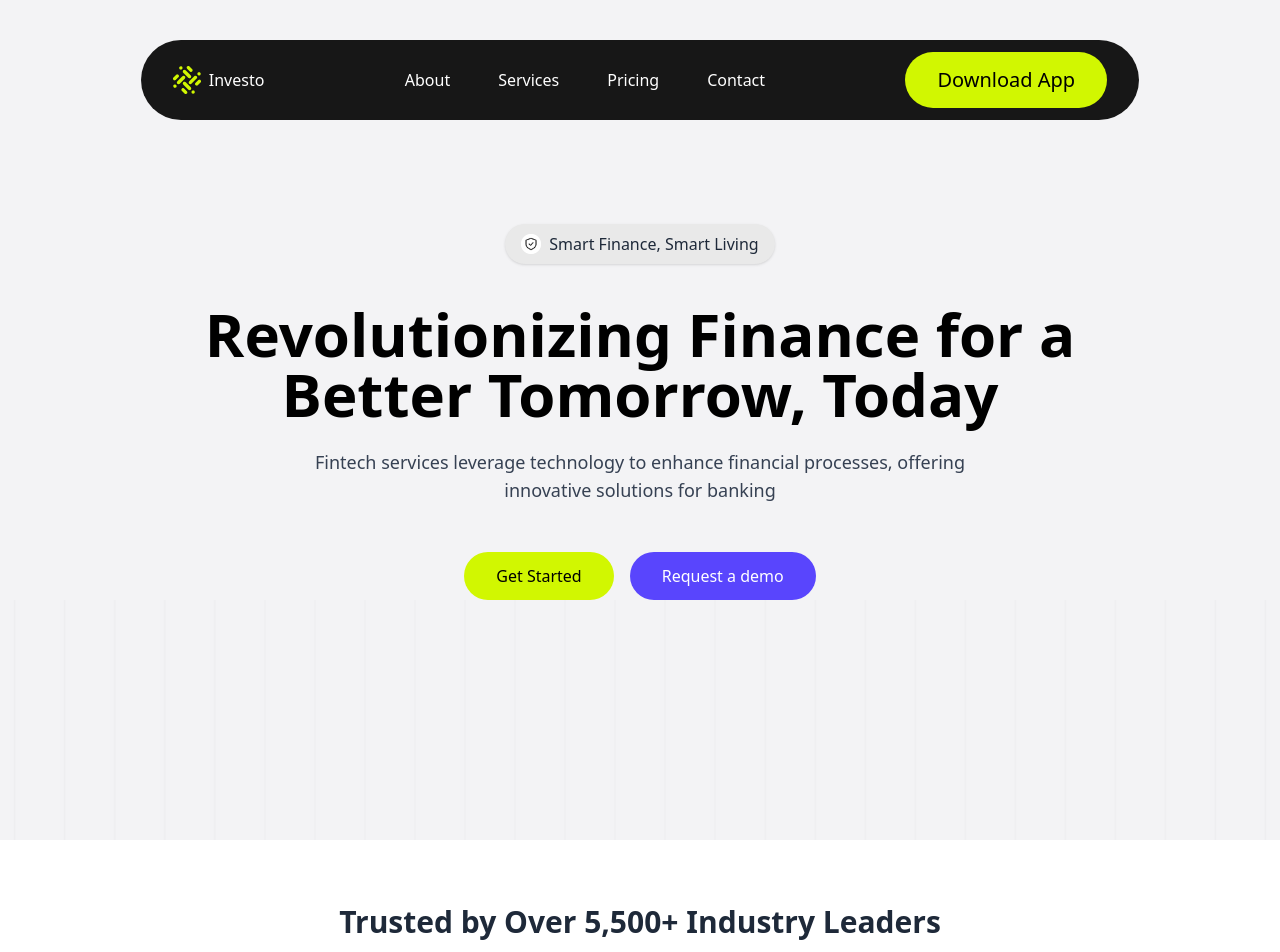
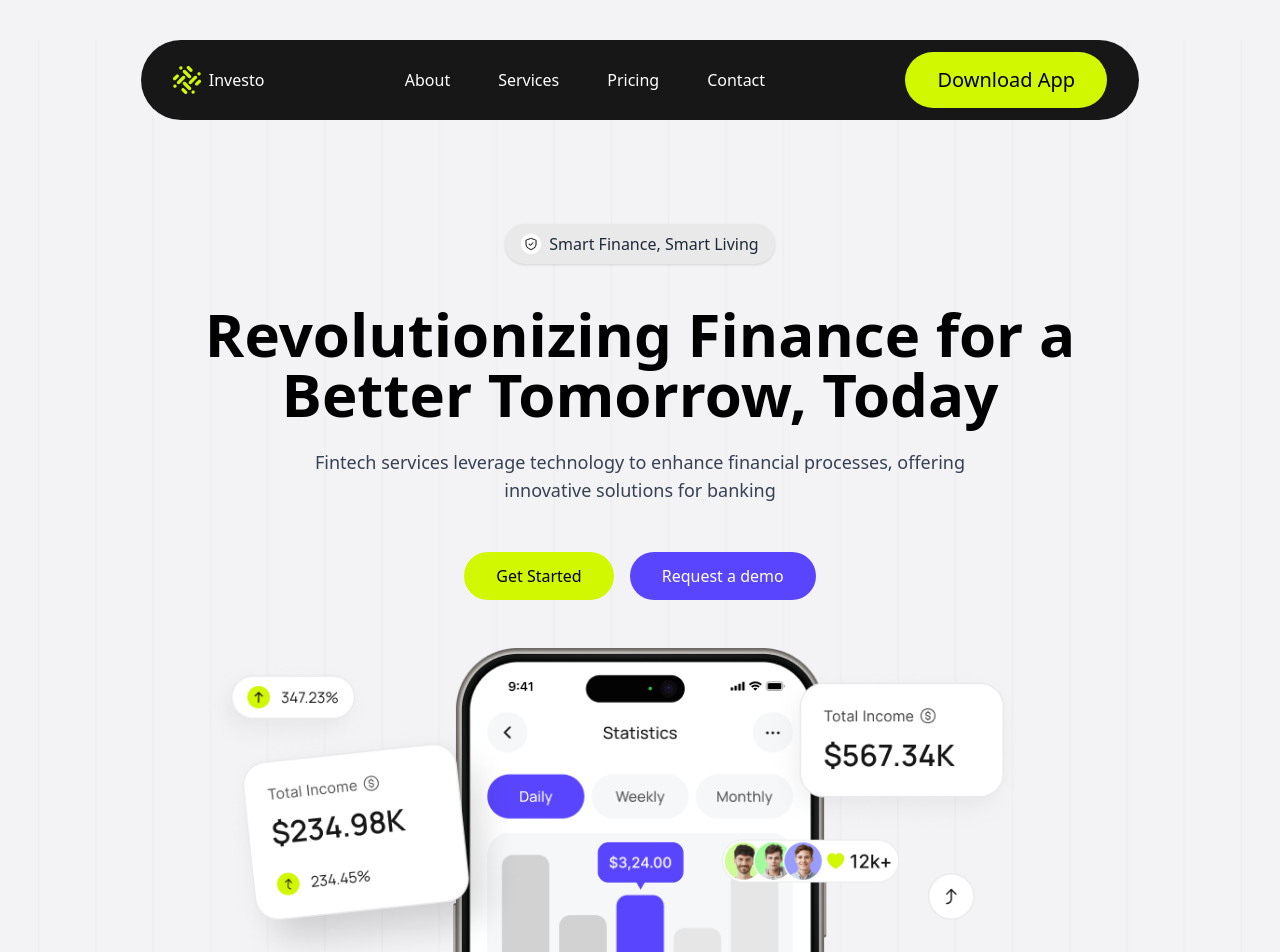
Before and after one commit to 9ightshade/investo, a Next.js app: page / in a window 1280 px wide. Shown: the top 952 px of the page. Built offline with nearby package versions, Linux system fonts and the light colour scheme.

Commit message:
bg and image fixes

```diff
--- a/components/cta/appDownload.tsx
+++ b/components/cta/appDownload.tsx
@@ -3,44 +3,15 @@ import React from "react";
 
 export default function AppDownloadSection() {
   return (
-    <section
-      className="bg-white py-16"
-     >
+    <section className="bg-white py-16">
       <div className="container mx-auto px-4">
-        <div className="bg-[#171717] relative overflow-hidden rounded-3xl py-16 px-6 text-center max-w-6xl mx-auto"
-         style={{
-          backgroundImage: "url('/ctabg.png')",
-          backgroundRepeat: "no-repeat",
-          backgroundPosition: "center",
-        }}
-        >
-          {/* Grid overlay - using pseudo-element with custom styling */}
-          <div
-            className="absolute inset-0 opacity-20"
-            style={{
-              backgroundImage: `
-              linear-gradient(rgba(255, 255, 255, 0.1) 2px, transparent 2px),
-              linear-gradient(90deg, rgba(255, 255, 255, 0.1) 1px, transparent 2px)
-            `,
-              backgroundSize: "40px 40px",
-            }}></div>
-
-          {/* Vignette/gradient overlay */}
-          <div
-            className="absolute inset-0 opacity-70"
-            style={{
-              background:
-                "radial-gradient(circle at center, transparent 0%, rgba(0, 0, 0, 0.5) 100%)",
-            }}></div>
-
-          {/* Light highlight in corner */}
-          <div
-            className="absolute top-0 left-0 w-full h-full opacity-10"
-            style={{
-              background:
-                "radial-gradient(circle at 25% 25%, rgba(255, 255, 255, 0.3) 0%, transparent 60%)",
-            }}></div>
-
+        <div
+          className="bg-[#171717] relative overflow-hidden rounded-3xl py-16 px-6 text-center max-w-6xl mx-auto"
+          style={{
+            backgroundImage: "url('/ctabg.png')",
+            backgroundRepeat: "no-repeat",
+            backgroundPosition: "center",
+          }}>
           <div className="max-w-3xl mx-auto">
             <h2 className="text-white text-4xl sm:text-5xl font-bold mb-6">
               Download Our App Free and Enjoy Exclusive Features!
--- a/components/cta/stats.tsx
+++ b/components/cta/stats.tsx
@@ -7,8 +7,8 @@ export default function StatsSection() {
       <div className="container mx-auto px-4 max-w-6xl">
         <div className="grid grid-cols-1 md:grid-cols-3 gap-8 text-center md:text-left">
           {/* Users Stat */}
-          <div className="flex flex-col items-center md:items-start md:flex-row md:space-x-4">
-            <div className="flex mb-4 md:mb-0">
+          <div className="flex flex-col gap-6">
+            <div className="flex mb-4 md:mb-0 items-center">
               <Image
                 src="/person1.png"
                 alt="#"
@@ -30,36 +30,33 @@ export default function StatsSection() {
                 height={40}
                 className="rounded-[100px] border"
               />
+              <h3 className="text-2xl font-bold text-gray-900 mb-2">120K+</h3>
             </div>
-            <div>
-              <h3 className="text-2xl font-bold text-gray-900 mb-2">120K+</h3>
             <p className="text-gray-600 text-sm">
               Our platform is a trusted choice for money transfers.
             </p>
           </div>
+
+          {/* Rating Stat */}
+          <div className="flex flex-col gap-4">
+            <div className="text-yellow-400 mb-4 md:mb-0 flex items-center gap-2">
+              <Image src="/star.png" alt="#" width={40} height={40} />
+              <h3 className="text-2xl font-bold text-gray-900 mb-2">4.9</h3>
             </div>
 
-          {/* Rating Stat */}
-          <div className="flex flex-col items-center md:items-start md:flex-row md:space-x-4">
-            <div className="text-yellow-400 mb-4 md:mb-0">
-              <Image src="/star.png" alt="#" width={40} height={40} />
-            </div>
-            <div>
-              <h3 className="text-2xl font-bold text-gray-900 mb-2">4.9</h3>
             <p className="text-gray-600 text-sm">
               Our high rating proves our platform&apos;s quality and positive
               global user impact.
             </p>
           </div>
+
+          {/* Global Presence Stat */}
+          <div className="flex flex-col gap-4">
+            <div className="text-green-500 mb-4 md:mb-0 flex gap-4">
+              <Image src="/location.png" alt="#" width={40} height={40} />
+              <h3 className="text-2xl font-bold text-gray-900 mb-2">89+</h3>
             </div>
 
-          {/* Global Presence Stat */}
-          <div className="flex flex-col items-center md:items-start md:flex-row md:space-x-4">
-            <div className="text-green-500 mb-4 md:mb-0">
-              <Image src="/location.png" alt="#" width={40} height={40} />
-            </div>
-            <div>
-              <h3 className="text-2xl font-bold text-gray-900 mb-2">89+</h3>
             <p className="text-gray-600 text-sm">
               Our global presence ensures reliable, efficient financial
               solutions.
@@ -67,7 +64,6 @@ export default function StatsSection() {
           </div>
         </div>
       </div>
-      </div>
     </section>
   );
 }
--- a/components/hero/hero.tsx
+++ b/components/hero/hero.tsx
@@ -3,14 +3,14 @@ import NavBar from "../nav/navBar";
 export default function HeroSection() {
   return (
     <div
-      className="w-full h-screen bg-cover bg-no-repeat"
+      className="w-full bg-cover bg-no-repeat relative"
       style={{
         backgroundImage: " url('/bgline.png')",
         backgroundSize: "cover",
         backgroundPosition: " center",
         backgroundRepeat: " no-repeat",
       }}>
-      <section className="bg-[#F3F3F5]  px-4 text-center space-y-12 ">
+      <section className="  px-4 text-center space-y-12 ">
         <NavBar />
         {/* Top badge */}
         <div className="inline-flex items-center gap-2 bg-[#E9E9E9] rounded-full px-4 py-2 mt-14 hover:animate-bounce transition-all duration-100 cursor-pointer mb-10 shadow-sm">
@@ -44,20 +44,22 @@ export default function HeroSection() {
         </div>
 
         {/* image - showing at the bottom background */}
-        {/* <div className="mt-12 max-w-6xl h-56 mx-auto w-[70%]
-
-        "
-        style={{
-          backgroundImage:
-          " url('/herobgbottom.png')",
-        backgroundSize: "cover",
-        backgroundPosition: " center",
-        backgroundRepeat: " no-repeat",
-        }}
-
-        >
-        <Image src="/iphone.png" alt="#"  layout="fill" />
-        </div> */}
+        <div className="w-[30%]  mx-auto">
+          <Image
+            src="/herobgbottom.png"
+            alt="#"
+            width={826}
+            height={263}
+            className="absolute bottom-0 right-[20%]"
+          />
+          <Image
+            src="/iphone.png"
+            alt="#"
+            width={378}
+            height={780}
+            className="object-cover"
+          />
+        </div>
       </section>
     </div>
   );
--- a/components/main/faq.tsx
+++ b/components/main/faq.tsx
@@ -67,7 +67,7 @@ export default function FAQSection() {
                   key={index}
                   className="border-b border-gray-200 cursor-pointer">
                   <button
-                    className="w-full py-6 flex justify-between items-center text-left focus:outline-none"
+                    className="w-full py-6 flex justify-between cursor-pointer items-center text-left focus:outline-none"
                     onClick={() => toggleQuestion(index)}>
                     <span className="text-lg font-medium text-gray-900">
                       {faq.question}
--- a/components/main/trustedBy.tsx
+++ b/components/main/trustedBy.tsx
@@ -38,7 +38,7 @@ export default function TrustedBySection() {
           ))}
         </div>
 
-        <div className="grid grid-cols-2 md:grid-cols-3 lg:grid-cols-5 gap-8 items-center justify-items-center mx-auto w-[80%]">
+        <div className="grid grid-cols-2 md:grid-cols-3 lg:grid-cols-4 gap-8 items-center justify-items-center mx-auto w-[80%]">
           {companiesBelow.map((company, index) => (
             <div key={index} className="flex items-center justify-center">
               <Image
```
Lines whose indentation alone changed are shown as unchanged.
